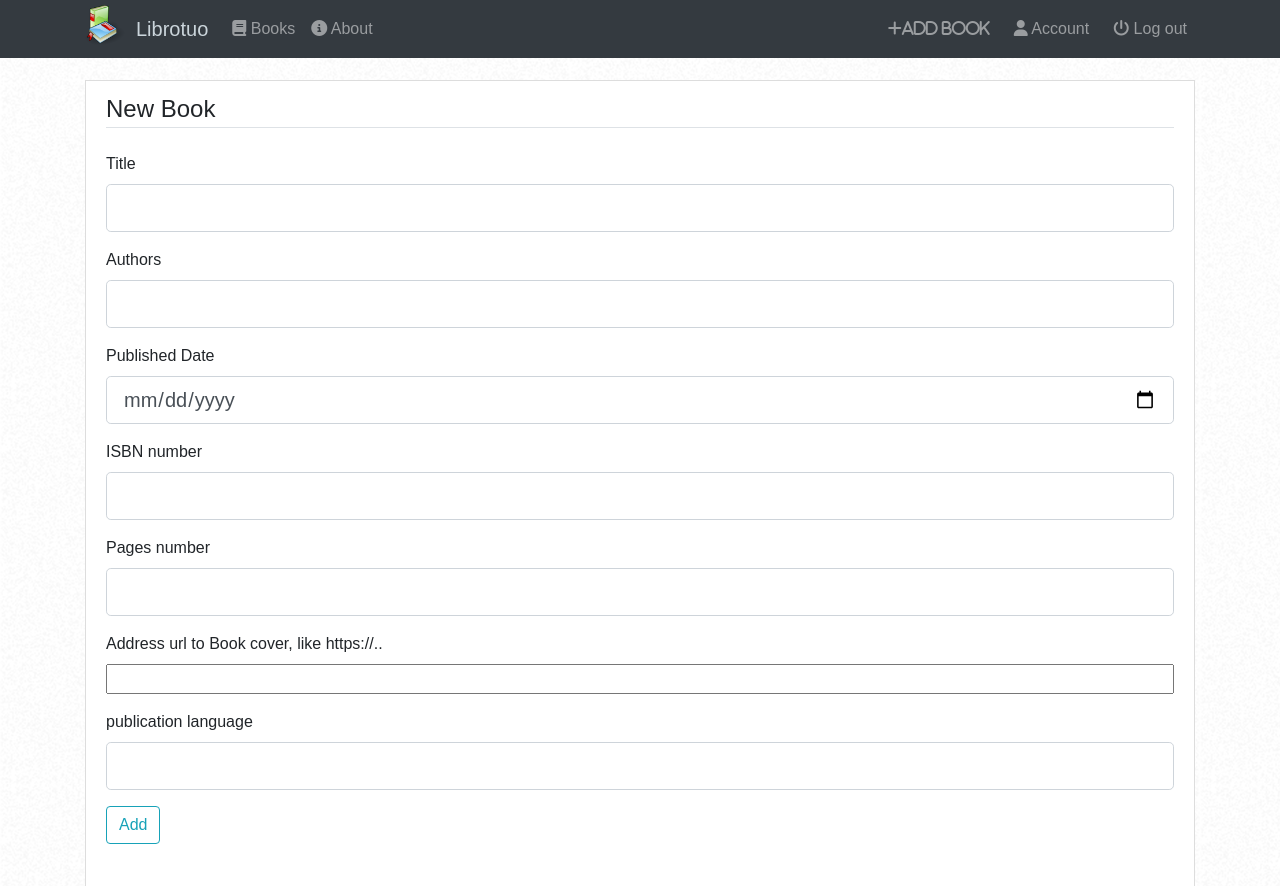
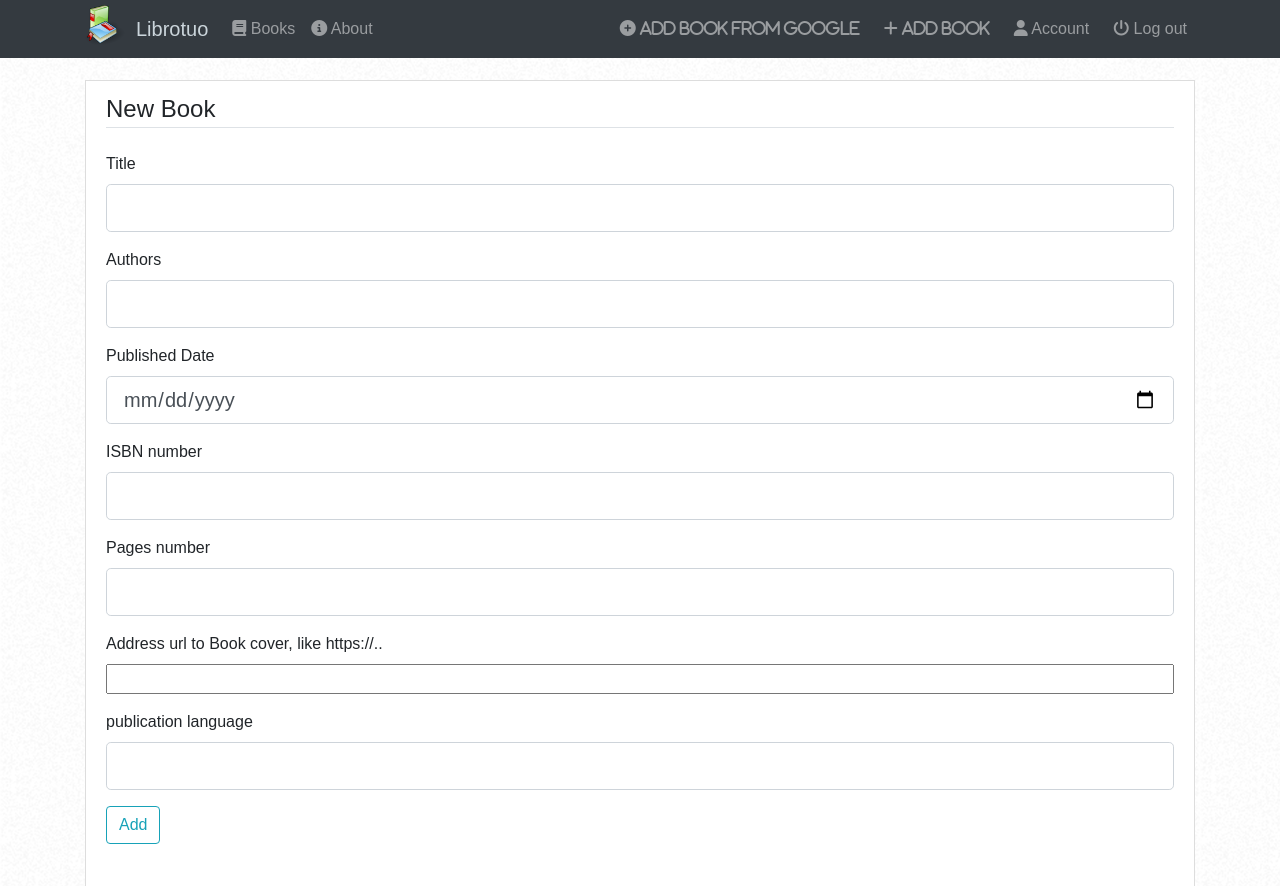
Before and after one commit to kkedzierski/librotuo_flask, a Flask app: page /book/new in a window 1280 px wide. Shown: the top 886 px of the page. Run offline with Flask 2, Linux system fonts and the light colour scheme; a user stored in the database is signed in; parts of the project's set-up code (start-up, migrations or seed data) failed here and were passed over; some libraries are stand-ins or nearby versions.

Commit message:
create utils to get books from url api - to change

```diff
--- a/librotuo/books/routes.py
+++ b/librotuo/books/routes.py
@@ -5,11 +5,15 @@ from librotuo.books.forms import BookForm
 from librotuo.models import Book
 from flask_login import current_user, login_required
 from datetime import datetime
+from librotuo.books.utils import (create_new_book_from_api,
+                                  get_url_from_form,
+                                  create_books_from_api)
 
 from flask import Blueprint
 
 books = Blueprint('books', __name__)
 
+url = 'https://www.googleapis.com/books/v1/volumes?q=Hobbit'
 
 @books.route('/book/new', methods=['GET', 'POST'])
 @login_required
@@ -109,3 +113,16 @@ def search_book():
         else:
             flash('Book not found!', 'danger')
             return redirect(url_for('main.home'))
+
+
+@books.route('/search_book_from_google')
+@login_required
+def search_book_from_google():
+    books = create_books_from_api(url)
+    return render_template('search_book_from_google.html', books=books)
+
+
+@books.route('/add_book_from_google/<book_title>', methods=['GET', 'POST'])
+@login_required
+def add_book_from_google(book_title):
+    return None
--- a/librotuo/helpers/books_from_api.py
+++ b/librotuo/books/utils.py
@@ -1,6 +1,10 @@
 import json
 from urllib.request import urlopen
 from librotuo.models import Book
+
+
+def get_url_from_form(url):
+    return url
 
 url = 'https://www.googleapis.com/books/v1/volumes?q=Hobbit'
 
--- a/librotuo/templates/home_layout.html
+++ b/librotuo/templates/home_layout.html
@@ -41,8 +41,11 @@
                         <!-- Right menu -->
                     <div class="navbar-nav">
                         {% if current_user.is_authenticated %}
+                            <a class="new-item nav-link mr-2" href="{{ url_for('books.search_book_from_google') }}">
+                                <i class="fa fa-plus-circle"> Add book from google</i>
+                            </a>
                             <a class="new-item nav-link mr-2" href="{{ url_for('books.add_book') }}">
-                                <i class="fa fa-plus">Add book</i>
+                                <i class="fa fa-plus"> Add book</i>
                             </a>
                             <a class="nav-item nav-link mr-2" href="{{ url_for('users.account') }}">
                                 <i class="fa fa-user"></i> Account
--- a/librotuo/templates/layout.html
+++ b/librotuo/templates/layout.html
@@ -41,8 +41,11 @@
                         <!-- Right menu -->
                     <div class="navbar-nav">
                         {% if current_user.is_authenticated %}
+                            <a class="new-item nav-link mr-2" href="{{ url_for('books.search_book_from_google') }}">
+                                <i class="fa fa-plus-circle"> Add book from google</i>
+                            </a>
                             <a class="new-item nav-link mr-2" href="{{ url_for('books.add_book') }}">
-                                <i class="fa fa-plus">Add book</i>
+                                <i class="fa fa-plus"> Add book</i>
                             </a>
                             <a class="nav-item nav-link mr-2" href="{{ url_for('users.account') }}">
                                 <i class="fa fa-user"></i> Account
```
Also changed, not shown: librotuo/templates/search_book_from_google.html (added, +21 -0 lines), librotuo/site.db.
